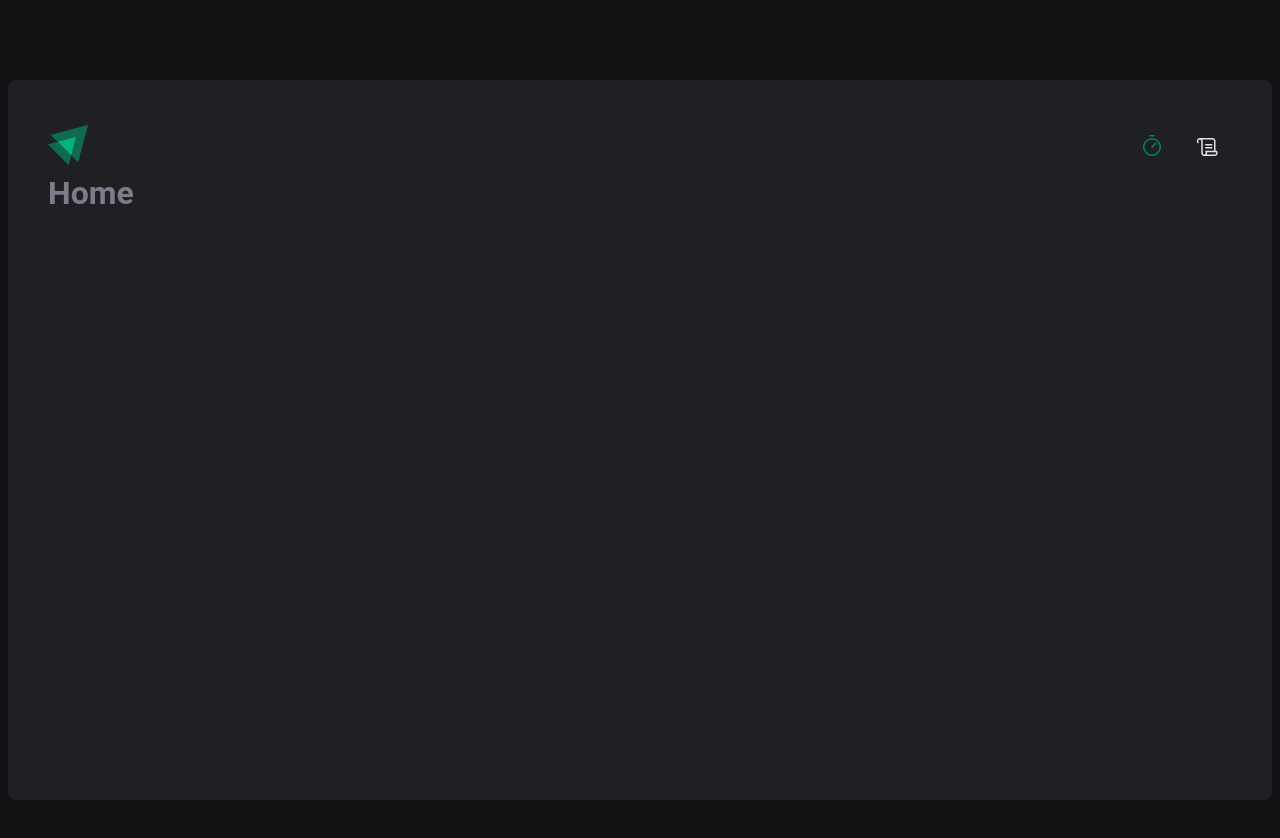
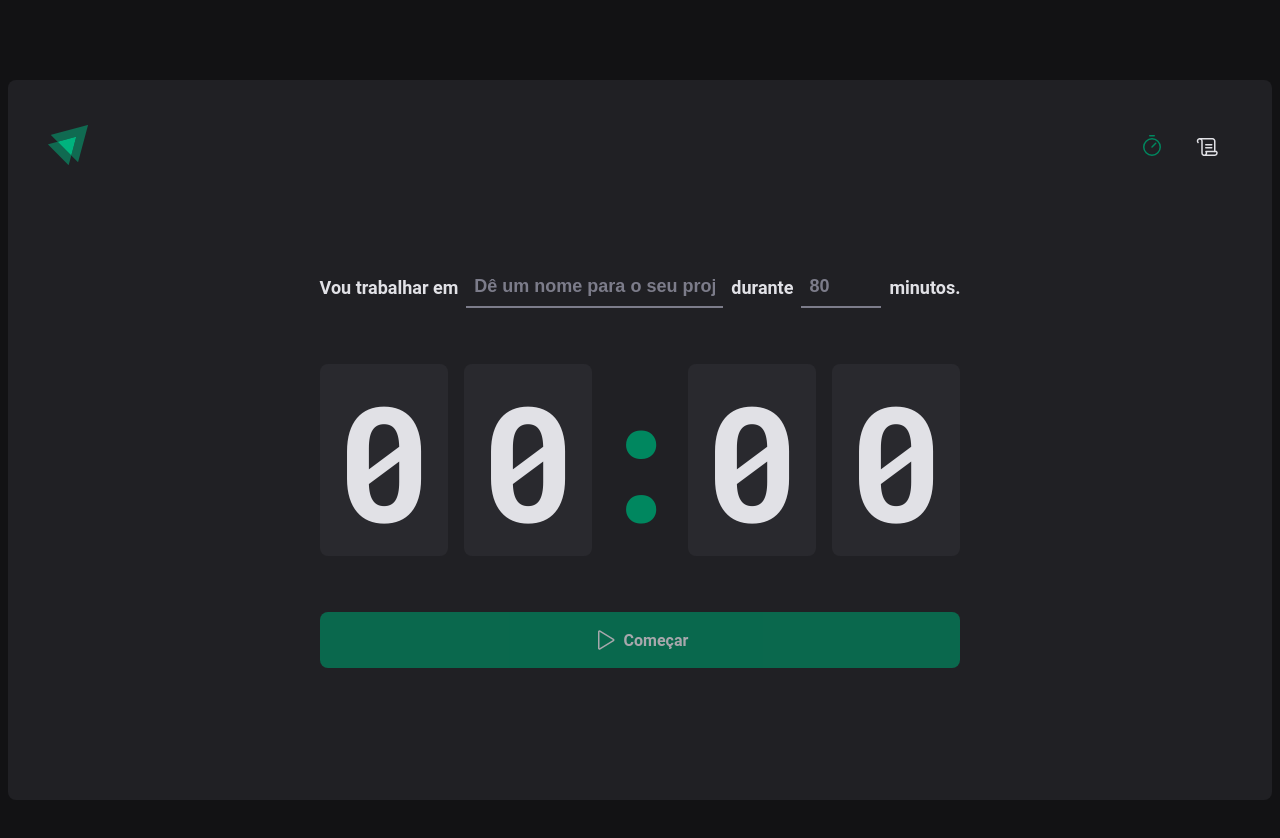
Before and after one commit to Drlazinho/ignite-timer, a React (Vite) app: page / in a window 1280 px wide. Shown: the top 838 px of the page. Built offline with nearby package versions, Linux system fonts and the light colour scheme.

Commit message:
Commit: Home page/style

```diff
--- a/src/pages/Home.tsx
+++ /dev/null
@@ -1,7 +0,0 @@
-export function Home() {
-  return (
-    <div>
-      <h1>Home</h1>
-    </div>
-  )
-}
--- /dev/null
+++ b/src/pages/Home/index.tsx
@@ -0,0 +1,31 @@
+import { Play } from 'phosphor-react';
+import { CountDownContainer, FormContainer, HomeContainer, MinutesAmountInput, Separator, StartCountdownButton, TaskInput } from './styles';
+export function Home() {
+  return (
+    <HomeContainer>
+        <form action="">
+          <FormContainer>
+          <label htmlFor="task">Vou trabalhar em</label>
+          <TaskInput type="text" id="task" placeholder="Dê um nome para o seu projeto"/>
+
+          <label htmlFor="minutesAmount">durante</label>
+          <MinutesAmountInput type="number" id="minutesAmount" placeholder="80" />
+
+          <span>minutos.</span>
+          </FormContainer>
+
+        <CountDownContainer>
+          <span>0</span>
+          <span>0</span>
+          <Separator>:</Separator>
+          <span>0</span>
+          <span>0</span>
+        </CountDownContainer>
+
+        <StartCountdownButton disabled type="submit">
+          <Play size={24}/>Começar
+        </StartCountdownButton>
+        </form>
+    </HomeContainer>
+  )
+}
--- /dev/null
+++ b/src/pages/Home/styles.ts
@@ -0,0 +1,108 @@
+import styled from "styled-components";
+
+export const HomeContainer = styled.main`
+ flex: 1;
+ display: flex;
+ flex-direction: column;
+ align-items: center;
+ justify-content: center;
+
+ form {
+  display: flex;
+ flex-direction: column;
+ align-items: center;
+ gap: 3.5rem;
+ }
+`
+export const FormContainer = styled.div`
+  width: 100%;
+  display: flex;
+  align-items: center;
+ justify-content: center;
+ gap: .5rem;
+ color: ${(props) => props.theme["gray-100"]};
+ font-size: 1.125rem;
+ font-weight: bold;
+ flex-wrap: wrap;
+`
+const BaseInput = styled.input`
+  background: transparent;
+  height: 2.5rem;
+  border: 0;
+  border-bottom: 2px solid ${(props) => props.theme["gray-500"]};
+  font-weight: bold;
+  font-size: inherit;
+  padding: 0 .5rem;
+  color: ${(props) => props.theme["gray-100"]};
+
+  &:focus {
+    box-shadow: none;
+    border-color: ${(props) => props.theme["green-500"]};
+;
+  }
+
+  &::placeholder{
+    color: ${(props) => props.theme["gray-500"]};
+
+  }
+`;
+
+export const TaskInput = styled(BaseInput)`
+  flex: 1;
+`;
+export const MinutesAmountInput = styled(BaseInput)`
+  width: 4rem;
+`;
+
+export const CountDownContainer = styled.div`
+  font-family: 'Roboto Mono', monospace;
+  font-size: 10rem;
+  line-height: 8rem;
+  color:  ${(props) => props.theme["gray-100"]};
+
+  display: flex;
+  gap: 1rem;
+
+  span {
+    background-color: ${(props) => props.theme["gray-700"]};
+    padding: 2rem 1rem;
+    border-radius: 8px;
+  }
+`
+export const Separator = styled.div`
+  padding: 2rem 0;
+  color: ${(props) => props.theme['green-500']};
+
+  width: 4rem;
+  overflow: hidden;
+  display: flex;
+  justify-content: center;
+`
+
+export const StartCountdownButton = styled.button`
+  width: 100%;
+  border: 0;
+  padding: 1rem;
+  border-radius: 8px;
+
+  display: flex;
+  align-items: center;
+  justify-content: center;
+
+  gap: .5rem;
+  font-weight: bold;
+
+  cursor: pointer;
+
+  background: ${(props) => props.theme["green-500"]};
+  color: ${(props) => props.theme["gray-100"]};
+
+  &:disabled {
+    opacity: .7;
+    cursor: not-allowed;
+  }
+
+  &:not(:disabled):hover{
+    background: ${(props) => props.theme["green-700"]};
+  }
+`;
--- a/src/styles/global.ts
+++ b/src/styles/global.ts
@@ -15,6 +15,7 @@
   body {
     background-color: ${(props) => props.theme['gray-900']};
     color: ${(props) => props.theme['gray-500']};
+    -webkit-font-smoothib: antialiased;
   }
 
   body, input-security, textarea,button {
```
Also changed, not shown: notes/paginaserotas.md (+21 -1 lines).
